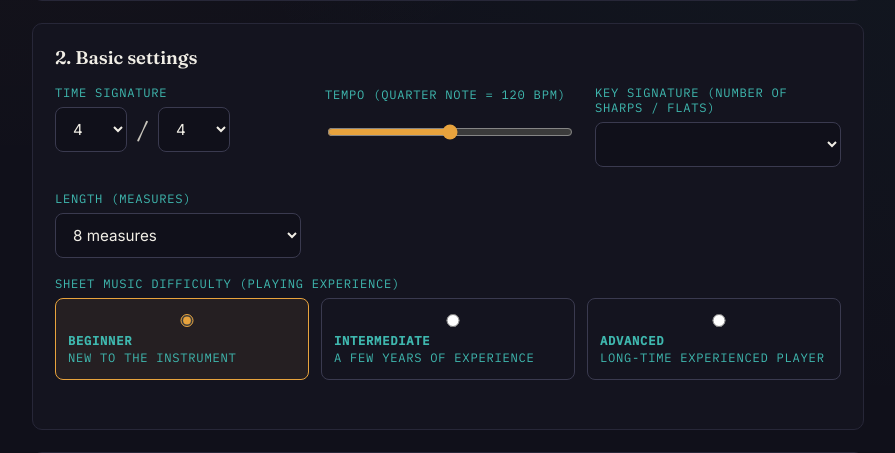
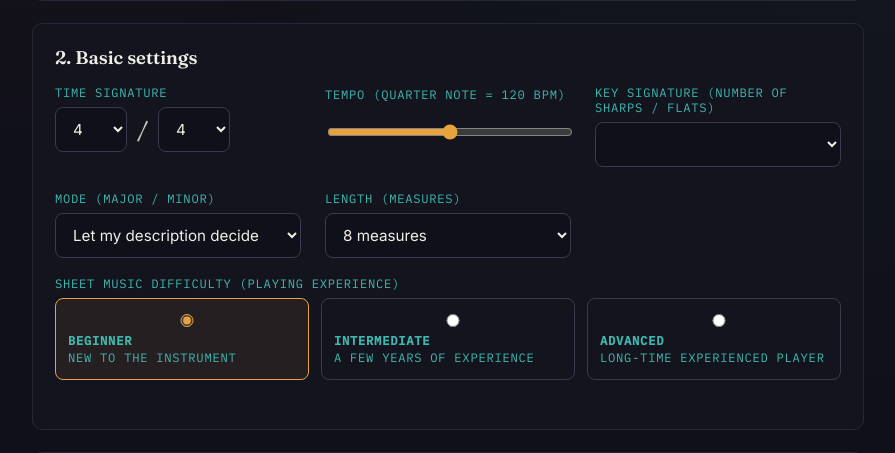
Before and after one commit to jihoyoon29-cpu/Aura, a Flask app: page /orchestra in a window 1280 px wide. Shown: the part 654-1107 px from the top of the page, without its empty margins (192-1087 px from the left). Run offline with Flask 3, Linux system fonts and the light colour scheme; lists and menus that the app fills with data are empty; some libraries are stand-ins or nearby versions.

Commit message:
Make the described mood decide major/minor and the reference piece
Dark briefs kept coming out bright: the key was hard-locked to major (prompt and plan even
forbade minor), and reference excerpts were picked by substring keywords, so "nothing cheerful"
or a named composer pulled in a bright major quartet. Now a single brief-analysis call extracts
mood (negations respected), mode, traits of any named pieces, things to avoid and a tempo hint,
and picks a reference excerpt only if it fits; a Mode control (auto/major/minor) overrides it.
Adds minor-key references (Beethoven Op.18/1 Adagio, Op.132, Bach BWV 102.7).

Co-Authored-By: Claude Sonnet 5.5 <noreply@anthropic.com>

```diff
--- a/app.py
+++ b/app.py
@@ -149,37 +149,47 @@ REFERENCE_WORKS = {
     "beethoven": {
         "path": "beethoven/opus18no1/movement1",
         "label": "Beethoven — String Quartet No. 1 (Op. 18 No. 1), 1st movement",
-        "keywords": ["beethoven"],
+        "character": "major key, lively and energetic classical allegro",
+    },
+    "beethoven_adagio": {
+        "path": "beethoven/opus18no1/movement2",
+        "label": "Beethoven — String Quartet No. 1 (Op. 18 No. 1), 2nd movement (Adagio)",
+        "character": "D minor, slow, tragic and lamenting",
     },
     "beethoven_late": {
         "path": "beethoven/opus132",
         "label": "Beethoven — String Quartet No. 15 (Op. 132)",
-        "keywords": ["grand", "solemn", "majestic", "heroic", "epic"],
+        "character": "A minor, slow, mysterious and searching, late-style",
     },
     "mozart": {
         "path": "mozart/k458/movement1",
         "label": "Mozart — String Quartet K.458 \"The Hunt\", 1st movement",
-        "keywords": ["mozart", "elegant", "courtly", "graceful"],
+        "character": "B-flat major, bright, elegant, hunting-style",
     },
     "haydn": {
         "path": "haydn/opus74no1/movement1",
         "label": "Haydn — String Quartet Op. 74 No. 1, 1st movement",
-        "keywords": ["haydn", "cheerful", "lively", "bright", "crisp", "fresh"],
+        "character": "C major, cheerful, crisp and lively",
     },
     "bach": {
         "path": "bach/bwv1.6",
         "label": "Bach — Chorale BWV 1.6",
-        "keywords": ["bach", "baroque", "solemn", "reverent", "devotional"],
+        "character": "F major, calm, reverent four-part chorale",
+    },
+    "bach_minor": {
+        "path": "bach/bwv102.7",
+        "label": "Bach — Chorale BWV 102.7",
+        "character": "C minor, solemn, dark four-part chorale",
     },
     "handel": {
         "path": "handel/rinaldo/Lascia_chio_pianga",
         "label": "Handel — \"Lascia ch'io pianga\" from the opera Rinaldo",
-        "keywords": ["handel", "plaintive", "sorrowful", "elegy", "tearful", "mournful"],
+        "character": "slow, tender, sorrowful lament aria",
     },
     "folk": {
         "path": "essenFolksong/ballad10",
         "label": "European folk melody (Essen Folksong Collection)",
-        "keywords": ["folk", "fairy tale", "rustic", "simple", "pastoral"],
+        "character": "simple, rustic folk tune",
     },
 }
 
@@ -237,37 +247,55 @@ def _get_reference_excerpt(style_id, max_measures=8):
         return None
 
 
-def _match_reference_style(client, prompt):
-    """분위기 프롬프트에 어울리는 실제 참고 작품을 고른다 (키워드 우선, 없으면 GPT)."""
+def _analyze_brief(client, prompt):
+    """One short call that reads the user's description properly (negations included) and returns:
+    mood, mode (major/minor/auto), traits of any named pieces/composers, things to avoid, a tempo
+    hint, and the best-fitting real reference excerpt (or None)."""
+    result = {"style": None, "mode": "auto", "mood": "", "traits": "", "avoid": "", "tempo": None}
     if not prompt:
-        return None
-    for style_id, info in REFERENCE_WORKS.items():
-        if any(kw.lower() in prompt.lower() for kw in info["keywords"]):
-            return style_id
+        return result
     try:
-        options = ", ".join(f"{sid}({info['label']})" for sid, info in REFERENCE_WORKS.items())
+        options = "\n".join(
+            f"- {sid}: {info['label']} [{info['character']}]" for sid, info in REFERENCE_WORKS.items()
+        )
+        user = f"""A user describes the orchestral piece they want:
+\"\"\"
+{prompt}
+\"\"\"
+
+Reply with JSON only, with these keys:
+"mood": the emotional character the user asks for, max 12 words. Respect negations ("nothing cheerful" means NOT cheerful).
+"mode": "minor" if the description implies a dark, sad, tragic, tense, solemn, ominous or mournful character or says minor; "major" if it clearly implies a bright, joyful, triumphant or warm character or says major; otherwise "auto".
+"traits": musical characteristics (key/mode, tempo feel, rhythms, harmony, texture, orchestration), max 60 words, of every piece, composer or style the user NAMED, from your own knowledge of those works. Empty string if none are named.
+"avoid": what the music must NOT sound like, max 20 words (for a dark brief e.g. "cheerful, bright major-key writing"). Empty string if nothing.
+"tempo": a fitting quarter-note tempo as an integer 40-200, or null if the description gives no hint.
+"style": the id of the reference excerpt below that matches BOTH the described mood and mode, or null if none really fits (a bright major excerpt never fits a dark brief; an unrelated excerpt is worse than none).
+
+Reference excerpts:
+{options}"""
         resp = _chat_completion(
             client,
             temperature=0.2,
-            max_tokens=60,
+            max_tokens=4000,
             response_format={"type": "json_object"},
             messages=[
-                {
-                    "role": "system",
-                    "content": (
-                        "사용자가 원하는 곡 분위기와 가장 잘 어울리는 참고 작품을 목록에서 고른다. "
-                        '뚜렷하게 어울리는 게 없으면 null. JSON 으로만 답한다: {"style": "id 또는 null"}'
-                    ),
-                },
-                {"role": "user", "content": f"목록: {options}\n\n분위기: {prompt}"},
+                {"role": "system", "content": "You are a careful music analyst. Reply with JSON only."},
+                {"role": "user", "content": user},
             ],
         )
         data = json.loads(resp.choices[0].message.content)
-        style = data.get("style")
-        return style if style in REFERENCE_WORKS else None
+        result["style"] = data.get("style") if data.get("style") in REFERENCE_WORKS else None
+        result["mode"] = data.get("mode") if data.get("mode") in ("major", "minor") else "auto"
+        for key, limit in (("mood", 160), ("traits", 700), ("avoid", 260)):
+            result[key] = str(data.get(key) or "").strip()[:limit]
+        try:
+            bpm = int(data.get("tempo"))
+            result["tempo"] = bpm if 30 <= bpm <= 240 else None
+        except (TypeError, ValueError):
+            result["tempo"] = None
     except Exception as exc:  # noqa: BLE001
-        print("[참고 스타일 매칭 실패]", exc)
-        return None
+        print("[Brief analysis failed]", exc)
+    return result
 
 
 app = Flask(__name__)
@@ -640,6 +668,72 @@ def _key_scale(fifths):
     return [letter + acc.get(letter, "") for letter in letters]
 
 
+STEP_PC = {"C": 0, "D": 2, "E": 4, "F": 5, "G": 7, "A": 9, "B": 11}
+
+
+def _pc(name):
+    return (STEP_PC[name[0]] + name.count("#") - name.count("b")) % 12
+
+
+def _minor_scale(fifths):
+    """Natural minor of the key signature (relative minor) and its raised leading tone."""
+    major = _key_scale(fifths)
+    natural = major[5:] + major[:5]
+    lead = major[4]
+    lead = lead[:-1] if lead.endswith("b") else lead + "#"
+    return natural, lead
+
+
+def _tonality(fifths, mode):
+    """Prompt text describing the tonality + the note spellings the model must write explicitly."""
+    major = _key_scale(fifths)
+    minor, lead = _minor_scale(fifths)
+    n = abs(fifths)
+    sig = "no sharps or flats" if n == 0 else f"{n} {'sharps' if fifths > 0 else 'flats'}"
+    if mode == "major":
+        text = f"Key: {major[0]} major, scale {' '.join(major)} (key signature: {sig}). The piece is in the MAJOR mode."
+        spell = " ".join(major)
+    elif mode == "minor":
+        text = (
+            f"Key: {minor[0]} minor (key signature: {sig}). The piece is in the MINOR mode: natural minor scale "
+            f"{' '.join(minor)}; raise the 7th degree to {lead} (written explicitly) for cadences and leading-tone "
+            "motion, as in harmonic minor."
+        )
+        spell = " ".join(minor) + f" (+ raised {lead})"
+    else:
+        text = (
+            f"Key signature: {sig}. It fits {major[0]} major ({' '.join(major)}) or {minor[0]} minor "
+            f"({' '.join(minor)}, raised leading tone {lead}). Pick the MODE that matches the brief (dark, sad, "
+            "tragic, tense, solemn, mournful -> minor; bright, joyful, triumphant -> major) and stay in it."
+        )
+        spell = f"major {' '.join(major)} / minor {' '.join(minor)} (+ raised {lead})"
+    return {"text": text, "spell": spell}
+
+
+def _detect_mode(parts_measures, fifths):
+    """Major or minor, judged from where the parts come to rest and how often the tonics sound."""
+    major = _key_scale(fifths)
+    minor, _ = _minor_scale(fifths)
+    t, m = _pc(major[0]), _pc(minor[0])
+    weight, last = {}, {}
+    for measures in parts_measures.values():
+        for items in measures:
+            for n in _notes_only(items):
+                for step, alter, _octave in n["pitches"]:
+                    pc = (STEP_PC[step] + alter) % 12
+                    weight[pc] = weight.get(pc, 0) + n["units"]
+        for items in reversed(measures):
+            sounding = [n for n in _notes_only(items) if not n["rest"]]
+            if sounding:
+                step, alter, _octave = sounding[-1]["pitches"][0]
+                pc = (STEP_PC[step] + alter) % 12
+                last[pc] = last.get(pc, 0) + 1
+                break
+    minor_score = weight.get(m, 0) + 40 * last.get(m, 0)
+    major_score = weight.get(t, 0) + 40 * last.get(t, 0)
+    return "minor" if minor_score > major_score else "major"
+
+
 def _measure_units(beats, beat_type):
     return beats * 16 // beat_type
 
@@ -816,14 +910,15 @@ def _parse_notation(text, instrument_ids):
     return result
 
 
-def _plan_form(client, *, mood, measures, beats, beat_type, tempo, fifths, difficulty, instrument_ids, variation):
+def _plan_form(client, *, mood, measures, beats, beat_type, tempo, tonality, difficulty, instrument_ids, variation):
     """Short planning call: sections of the piece (character, dynamics, texture). Optional; None on failure."""
     try:
         names = ", ".join(ORCHESTRA_INSTRUMENTS[i]["name"] for i in instrument_ids)
         user = f"""Plan the large-scale form of an orchestral piece of exactly {measures} measures ({beats}/{beat_type}, about {tempo} BPM).
 
 Brief from the user: {mood}
-Key: fixed at the major scale {' '.join(_key_scale(fifths))} for the whole piece - do not plan key changes, modulations or minor-key sections.
+{tonality['text']}
+Keep the key signature for the whole piece (no modulations that change it). The character of the brief decides the mood of every section.
 Instruments: {names}
 Difficulty: {DIFFICULTY_GUIDE[difficulty]}
 Repetition preference: {REPETITION_GUIDE[variation['repetition']]}
@@ -864,10 +959,27 @@ Rules: sections are consecutive and their lengths add up to exactly {measures};
         return None
 
 
-def _compose_prompt(mood, beats, beat_type, tempo, fifths, measures, difficulty,
-                    instrument_ids, style_reference, variation, plan_text, feedback):
+def _interp_block(interp, mode):
+    lines = []
+    if interp.get("mood"):
+        lines.append(f"- Mood to convey: {interp['mood']}")
+    if mode in ("major", "minor"):
+        lines.append(f"- Mode: {mode}")
+    if interp.get("traits"):
+        lines.append("- Musical traits of the pieces/composers/styles the user named (take them as the model for this piece): " + interp["traits"])
+    if interp.get("avoid"):
+        lines.append(f"- Must NOT sound like: {interp['avoid']}")
+    if not lines:
+        return ""
+    return (
+        "\nHOW TO READ THE BRIEF (binding: it outranks every technical hint, example and idiom below; "
+        "the finished piece must clearly sound like this):\n" + "\n".join(lines) + "\n"
+    )
+
+
+def _compose_prompt(mood, beats, beat_type, tempo, tonality, measures, difficulty,
+                    instrument_ids, style_reference, variation, plan_text, feedback, interp, mode):
     measure_units = _measure_units(beats, beat_type)
-    scale = _key_scale(fifths)
     inst_lines = "\n".join(
         f"- {iid}: {ORCHESTRA_INSTRUMENTS[iid]['name']}, range {ORCHESTRA_INSTRUMENTS[iid]['range']}"
         for iid in instrument_ids
@@ -910,10 +1022,10 @@ def _compose_prompt(mood, beats, beat_type, tempo, fifths, measures, difficulty,
 
 Brief from the user (may contain several requirements; follow all of them):
 {mood}
-
+{_interp_block(interp, mode)}
 Time signature: {beats}/{beat_type}  (one measure = {measure_units} units; w=16 h=8 q=4 e=2 s=1)
 Tempo: quarter note = {tempo} BPM
-Key: major scale {' '.join(scale)} (key signature has {abs(fifths)} {'sharps' if fifths > 0 else 'flats' if fifths < 0 else 'accidentals'})
+{tonality['text']}
 Length: exactly {measures} measures
 Difficulty: {DIFFICULTY_GUIDE[difficulty]}
 
@@ -939,12 +1051,12 @@ Notation (plain text only, no markdown, no explanations):
 - Duration letters: w whole, h half, q quarter, e eighth, s sixteenth; a trailing . dots it (x1.5). No triplets.
 - Tie: append ~ to a note to tie it to the next note of the same pitch, e.g. C4h~ C4q
 - A measure consisting only of % repeats the previous measure of the same instrument.
-{notation_extra}- Pitches are absolute: ALWAYS write # or b explicitly for sharps/flats (in this key: {' '.join(scale)}), and no accidental means natural.
+{notation_extra}- Pitches are absolute: ALWAYS write # or b explicitly for sharps/flats (in this key: {tonality['spell']}), and no accidental means natural.
 - Every measure must add up to exactly the measure length in units.
 
 Example for 4/4 (violin, 2 measures):
 @violin
-{'!mf ' if variation['dynamics'] != 'none' else ''}C5q D5q E5e F5e G5q | A5h. Rq"""
+{'!mf ' if variation['dynamics'] != 'none' else ''}D5q E5q C5e B4e A4q | E5h. Rq"""
 
 
 def _compose_notation(client, *, instrument_ids, measures, **prompt_args):
@@ -961,7 +1073,8 @@ def _compose_notation(client, *, instrument_ids, measures, **prompt_args):
                     "role": "system",
                     "content": (
                         "You are an expert orchestral composer and arranger. You write scores in a compact "
-                        "plain-text notation exactly as specified by the user and output nothing else."
+                        "plain-text notation exactly as specified by the user and output nothing else. The mood the user describes is "
+                        "the top priority: whenever a technical hint, example or habit conflicts with it, follow the mood."
                     ),
                 },
                 {"role": "user", "content": prompt},
@@ -991,7 +1104,7 @@ def _tempo_xml(bpm):
     )
 
 
-def _build_musicxml(instrument_ids, parts_measures, meters, tempos, fifths, tempo):
+def _build_musicxml(instrument_ids, parts_measures, meters, tempos, fifths, tempo, mode_name="major"):
     score_parts, part_xml = [], []
     for idx, iid in enumerate(instrument_ids):
         meta = ORCHESTRA_INSTRUMENTS[iid]
@@ -1011,7 +1124,7 @@ def _build_musicxml(instrument_ids, parts_measures, meters, tempos, fifths, temp
             if m_idx == 1:
                 frags.append(
                     "<attributes><divisions>4</divisions>"
-                    f"<key><fifths>{fifths}</fifths><mode>major</mode></key>{_time_xml(beats, beat_type)}"
+                    f"<key><fifths>{fifths}</fifths><mode>{mode_name}</mode></key>{_time_xml(beats, beat_type)}"
                     f"<clef><sign>{clef_sign}</sign><line>{clef_line}</line></clef></attributes>"
                 )
                 if idx == 0:
@@ -1156,21 +1269,29 @@ def orchestra_generate():
     measures = max(2, min(measures, 120))
 
     mood = prompt or "No particular request: write something pleasant, natural and musical."
+    user_mode = body.get("mode") if body.get("mode") in ("major", "minor") else "auto"
 
-    # Two short, independent preparation calls run in parallel:
-    #  - a real composer excerpt (if the brief matches one) as style inspiration
+    # Two independent preparation calls run in parallel:
+    #  - brief analysis: mood (negations included), major/minor, traits of the pieces the user named,
+    #    and a real reference excerpt that actually fits the mood (or none)
     #  - a form plan for longer pieces, so the model has sections to follow instead of copying measures
     with ThreadPoolExecutor(max_workers=2) as pool:
-        style_future = pool.submit(_match_reference_style, client, prompt)
+        interp_future = pool.submit(_analyze_brief, client, prompt)
         plan_future = None
         if variation["plan"] and measures >= 12:
             plan_future = pool.submit(
                 _plan_form, client, mood=mood, measures=measures, beats=beats, beat_type=beat_type,
-                tempo=tempo, fifths=fifths, difficulty=difficulty, instrument_ids=instrument_ids, variation=variation,
+                tempo=tempo, tonality=_tonality(fifths, user_mode), difficulty=difficulty,
+                instrument_ids=instrument_ids, variation=variation,
             )
-        style_id = style_future.result()
+        interp = interp_future.result()
         plan_text = plan_future.result() if plan_future else None
+    style_id = interp["style"]
     style_reference = _get_reference_excerpt(style_id) if style_id else None
+
+    # The user's own Mode choice wins; otherwise the mode read from the description decides.
+    effective_mode = user_mode if user_mode != "auto" else interp["mode"]
+    tonality = _tonality(fifths, effective_mode)
 
     marks_ok = variation["dynamics"] != "none"
 
@@ -1178,8 +1299,9 @@ def orchestra_generate():
         segments = _compose_notation(
             client,
             instrument_ids=instrument_ids, measures=measures, beats=beats, beat_type=beat_type,
-            mood=mood, tempo=tempo, fifths=fifths, difficulty=difficulty,
+            mood=mood, tempo=tempo, tonality=tonality, difficulty=difficulty,
             style_reference=style_reference, variation=variation, plan_text=plan_text, feedback=feedback,
+            interp=interp, mode=effective_mode,
         )
         meters, tempos, cleaned = _global_events(
             segments, instrument_ids, measures, (beats, beat_type), tempo, variation
@@ -1216,7 +1338,10 @@ def orchestra_generate():
     except Exception as exc:  # noqa: BLE001
         return jsonify({"error": f"Score generation request failed: {exc}"}), 502
 
-    final_xml = _build_musicxml(instrument_ids, parts_measures, meters, tempos, fifths, tempo)
+    final_mode = effective_mode if effective_mode != "auto" else _detect_mode(parts_measures, fifths)
+    final_xml = _build_musicxml(instrument_ids, parts_measures, meters, tempos, fifths, tempo, final_mode)
+    hint = interp["tempo"]
+    tempo_hint = hint if hint and abs(hint - tempo) / tempo >= 0.25 else None
 
     return jsonify(
         {
@@ -1236,6 +1361,10 @@ def orchestra_generate():
                 "rewroteForVariety": retried,
                 "tempoChanges": len(tempos),
                 "meterChanges": sum(1 for i in range(1, len(meters)) if meters[i] != meters[i - 1]),
+                "mode": final_mode,
+                "modeSource": "you" if user_mode != "auto" else "description" if interp["mode"] != "auto" else "music",
+                "mood": interp["mood"],
+                "tempoHint": tempo_hint,
                 "referenceWork": REFERENCE_WORKS[style_id]["label"] if style_id and style_reference else None,
             },
         }
--- a/static/js/orchestra.js
+++ b/static/js/orchestra.js
@@ -236,6 +236,7 @@ generateBtn.addEventListener("click", async () => {
     beatType: Number(beatTypeSel.value),
     tempo: Number(tempoInput.value),
     fifths: Number(fifthsSel.value),
+    mode: $("key-mode").value,
     measures: Number(measuresSel.value),
     difficulty: document.querySelector('input[name="difficulty"]:checked').value,
     variation: {
@@ -266,8 +267,21 @@ generateBtn.addEventListener("click", async () => {
     genStatus.textContent = "Rendering the sheet music...";
     resultEl.style.display = "block";
 
+    const notes = [];
+    if (lastMeta && lastMeta.mood) {
+      const modeText = lastMeta.mode === "minor" ? "minor" : "major";
+      const source = { you: "your choice", description: "from your description", music: "as the music turned out" }[lastMeta.modeSource] || "";
+      notes.push(`🎭 Read from your description: ${lastMeta.mood}. Mode: ${modeText} (${source}).`);
+    }
     if (lastMeta && lastMeta.referenceWork) {
-      refNote.textContent = `🎼 This piece was composed with real music from 「${lastMeta.referenceWork}」 as a reference.`;
+      notes.push(`🎼 Real music used as a reference: 「${lastMeta.referenceWork}」.`);
+    }
+    if (lastMeta && lastMeta.tempoHint) {
+      notes.push(`💡 Your description sounds closer to about ${lastMeta.tempoHint} BPM than the ${lastMeta.tempo} BPM you set — lower or raise the tempo slider and regenerate if you want that feel.`);
+    }
+    if (notes.length) {
+      refNote.textContent = notes.join("\n");
+      refNote.style.whiteSpace = "pre-line";
       refNote.style.display = "block";
     } else {
       refNote.style.display = "none";
--- a/templates/orchestra.html
+++ b/templates/orchestra.html
@@ -50,6 +50,15 @@
       <div class="field">
         <label for="fifths">Key signature (number of sharps / flats)</label>
         <select id="fifths"></select>
+      </div>
+
+      <div class="field">
+        <label for="key-mode">Mode (major / minor)</label>
+        <select id="key-mode">
+          <option value="auto" selected>Let my description decide</option>
+          <option value="major">Major (brighter)</option>
+          <option value="minor">Minor (darker)</option>
+        </select>
       </div>
 
       <div class="field">
```
Also changed, not shown: README.md.
